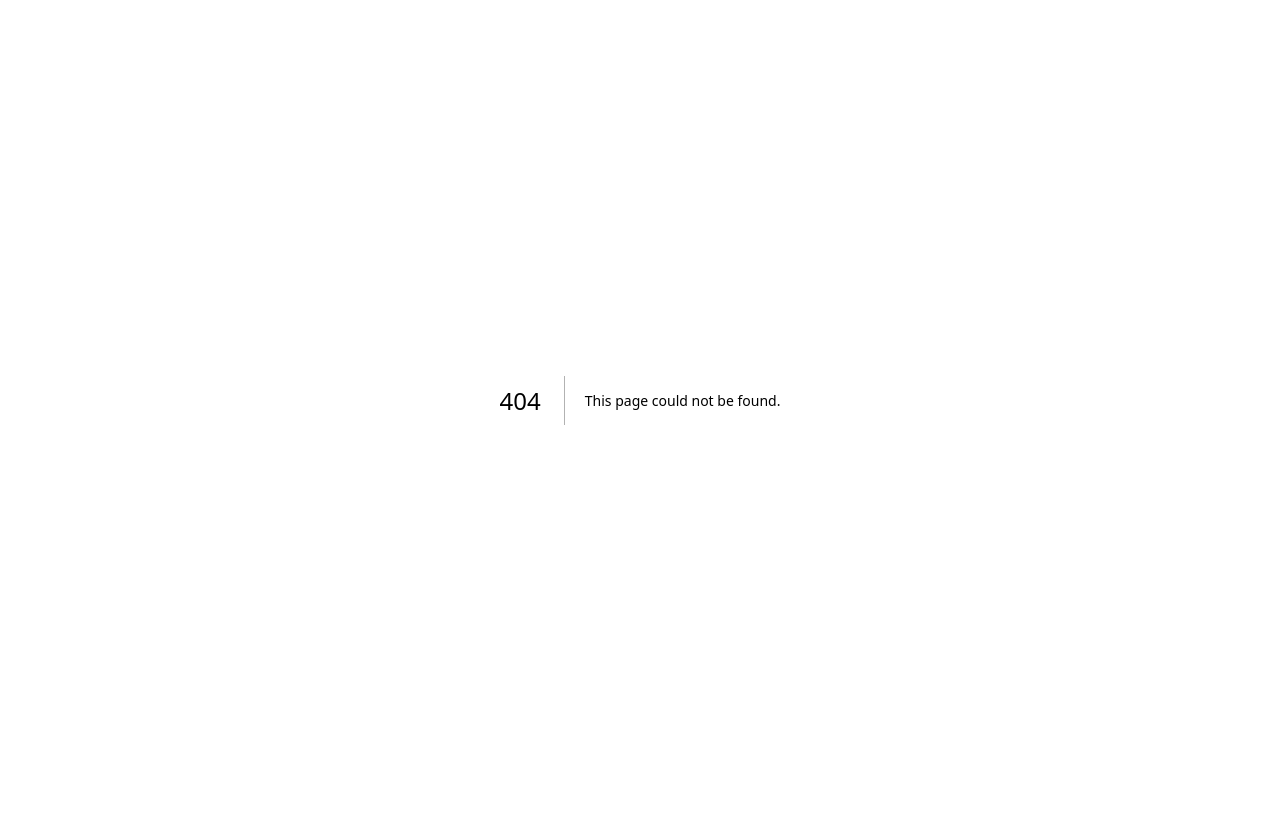
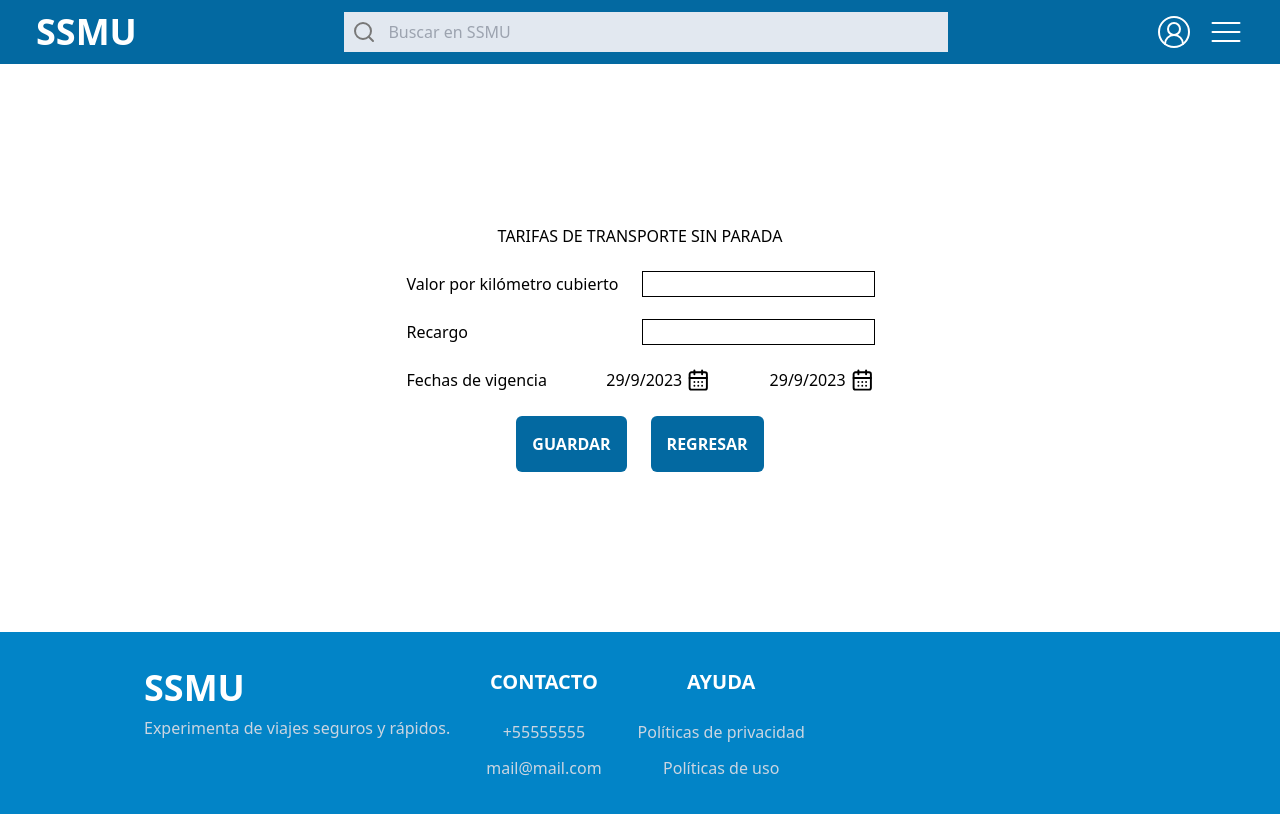
Before and after one commit to CodeF-ctory2023/front, a Next.js app: page /GestionFinanciera/Tarifas/DeTransporte in a window 1280 px wide. Before the commit this address had no page. Shown: the top 814 px of the page. Built offline with nearby package versions, Linux system fonts and the light colour scheme.

Commit message:
feat: Maqueta inicial de la definición de tarifas sin paradas

```diff
--- a/components/GestionFinanciera/Button.tsx
+++ b/components/GestionFinanciera/Button.tsx
@@ -1,12 +1,13 @@
 interface ButtonProps {
   text?: React.ReactNode;
+  type?: 'button' | 'submit' | 'reset' | undefined;
   onClick?: () => void;
 }
 
-export const Button = ({ text, onClick }: ButtonProps) => {
+export const Button = ({ text, type, onClick }: ButtonProps) => {
   return (
     <button
-      type='button'
+      type={type ? type : 'button'}
       className='flex flex-col justify-center items-center self-stretch py-4 px-4 rounded-md bg-sky-700 text-white font-semibold'
       onClick={onClick}
     >
--- a/components/GestionFinanciera/Footer.tsx
+++ b/components/GestionFinanciera/Footer.tsx
@@ -1,3 +1,5 @@
+import Link from 'next/link';
+
 export const Footer = () => {
   return (
     <footer className='bg-sky-600 flex items-start self-stretch pt-9 pb-14 px-36 gap-9'>
@@ -21,8 +23,8 @@ export const Footer = () => {
           AYUDA
         </div>
         <div className='text-slate-300 flex flex-col items-center pt-4 gap-3'>
-          <a href='blank'>Políticas de privacidad</a>
-          <a href='blank'>Políticas de uso</a>
+          <Link href='/blank'>Políticas de privacidad</Link>
+          <Link href='/blank'>Políticas de uso</Link>
         </div>
       </div>
     </footer>
--- /dev/null
+++ b/components/GestionFinanciera/LabelInput.tsx
@@ -0,0 +1,38 @@
+import { useState } from 'react';
+
+interface LabelInputProps {
+  children: React.ReactNode;
+  inputType: React.HTMLInputTypeAttribute;
+  id: string;
+}
+
+export const LabelInput = ({ children, inputType, id }: LabelInputProps) => {
+  const [val, setVal] = useState('');
+
+  const handleChange = (e: React.ChangeEvent<HTMLInputElement>) => {
+    if (inputType != 'number') {
+      return;
+    }
+    const regex = /^[0-9\b]+$/;
+    if (e.target.value === '' || regex.test(e.target.value)) {
+      setVal(e.target.value);
+    }
+  };
+
+  return (
+    <div className='flex justify-between items-center self-stretch gap-6'>
+      <label htmlFor={id}>{children}</label>
+      {
+        // TODO: check outline like th searchbar
+      }
+      <div className='pad-5 outline outline-1'>
+        <input
+          type={inputType == 'number' ? 'text' : inputType}
+          value={val}
+          onChange={handleChange}
+          id={id}
+        ></input>
+      </div>
+    </div>
+  );
+};
--- a/package.json
+++ b/package.json
@@ -19,6 +19,7 @@
     "next": "13.4.19",
     "postcss": "8.4.30",
     "react": "18.2.0",
+    "react-datepicker": "^4.18.0",
     "react-dom": "18.2.0",
     "tailwindcss": "3.3.3",
     "typescript": "5.2.2"
@@ -27,6 +28,7 @@
     "@testing-library/jest-dom": "^6.1.3",
     "@testing-library/react": "^14.0.0",
     "@types/jest": "^29.5.5",
+    "@types/react-datepicker": "^4.15.0",
     "@types/testing-library__jest-dom": "^6.0.0",
     "@types/testing-library__react": "^10.2.0",
     "@typescript-eslint/eslint-plugin": "^6.7.2",
--- /dev/null
+++ b/pages/GestionFinanciera/Tarifas/DeTransporte/index.tsx
@@ -0,0 +1,72 @@
+import { Button } from '@/components/GestionFinanciera/Button';
+import { LabelInput } from '@/components/GestionFinanciera/LabelInput';
+import { Layout } from '@/components/GestionFinanciera/Layout';
+import Image from 'next/image';
+import { useRouter } from 'next/router';
+import { useState } from 'react';
+
+import ReactDatePicker from 'react-datepicker';
+import 'react-datepicker/dist/react-datepicker.css';
+
+const DeTransportePage = () => {
+  const router = useRouter();
+  const [startDate, setStartDate] = useState(new Date());
+  const [endDate, setEndDate] = useState(new Date());
+  const datePickerIcon = (selectedDate: Date) => (
+    <div className='flex gap-1'>
+      <label>{`${selectedDate.getDate()}/${selectedDate.getMonth()}/${selectedDate.getFullYear()}`}</label>
+      <Image
+        className='hover:cursor-pointer'
+        src='/calendar-days.svg'
+        width={24}
+        height={24}
+        alt=''
+      />
+    </div>
+  );
+
+  return (
+    <Layout>
+      <div>
+        <form className='flex flex-col items-center justify-center gap-6'>
+          <legend>TARIFAS DE TRANSPORTE SIN PARADA</legend>
+          <LabelInput inputType='number' id='valorPorKm'>
+            Valor por kilómetro cubierto
+          </LabelInput>
+          <LabelInput inputType='number' id='recargo'>
+            Recargo
+          </LabelInput>
+          <div className='flex justify-between items-center self-stretch gap-6'>
+            <label htmlFor='vigencia'>Fechas de vigencia</label>
+            <ReactDatePicker
+              portalId='root-portal'
+              selectsStart
+              startDate={startDate}
+              customInput={datePickerIcon(startDate)}
+              popperPlacement='bottom'
+              onChange={(start: Date) => {
+                setStartDate(start);
+              }}
+            />
+            <ReactDatePicker
+              portalId='root-portal'
+              selectsEnd
+              endDate={endDate}
+              customInput={datePickerIcon(endDate)}
+              popperPlacement='bottom'
+              onChange={(end: Date) => {
+                setEndDate(end);
+              }}
+            />
+          </div>
+          <div className='flex items-center justify-center gap-6'>
+            <Button type='submit' text='GUARDAR' />
+            <Button text='REGRESAR' onClick={() => router.back()} />
+          </div>
+        </form>
+      </div>
+    </Layout>
+  );
+};
+
+export default DeTransportePage;
--- /dev/null
+++ b/pages/GestionFinanciera/Tarifas/index.tsx
@@ -0,0 +1,28 @@
+import { Button } from '@/components/GestionFinanciera/Button';
+import { Layout } from '@/components/GestionFinanciera/Layout';
+import { useRouter } from 'next/router';
+
+const TarifasPage = () => {
+  const router = useRouter();
+
+  return (
+    <Layout>
+      <div className='flex flex-col items-center justify-center py-6 px-4 gap-10'>
+        <Button
+          text='TARIFAS DE TRANSPORTE SIN PARADA'
+          onClick={() => router.push('/GestionFinanciera/Tarifas/DeTransporte')}
+        />
+        <Button
+          text='TARIFAS POR CIUDAD'
+          onClick={() => router.push('/GestionFinanciera/Tarifas/PorCiudad')}
+        />
+        <Button
+          text='REGRESAR'
+          onClick={() => router.push('/GestionFinanciera')}
+        />
+      </div>
+    </Layout>
+  );
+};
+
+export default TarifasPage;
```
Also changed, not shown: public/calendar-days.svg (added), 1 other file (tests, documents, lock files or other folders).
